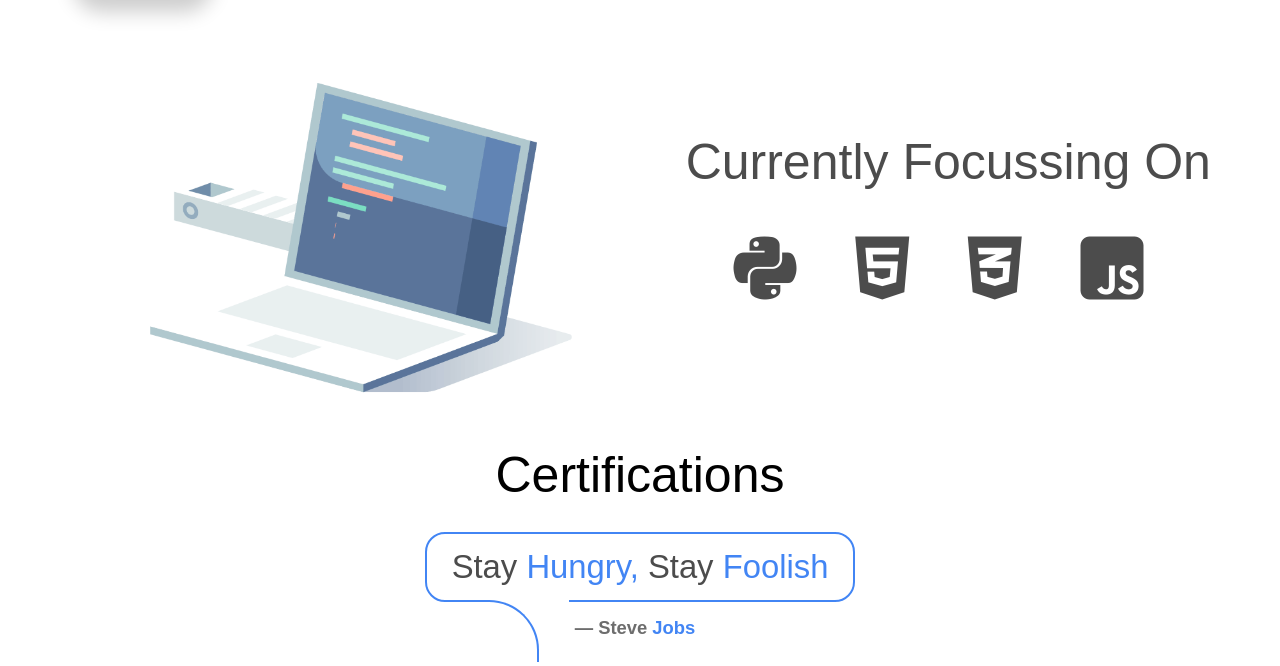
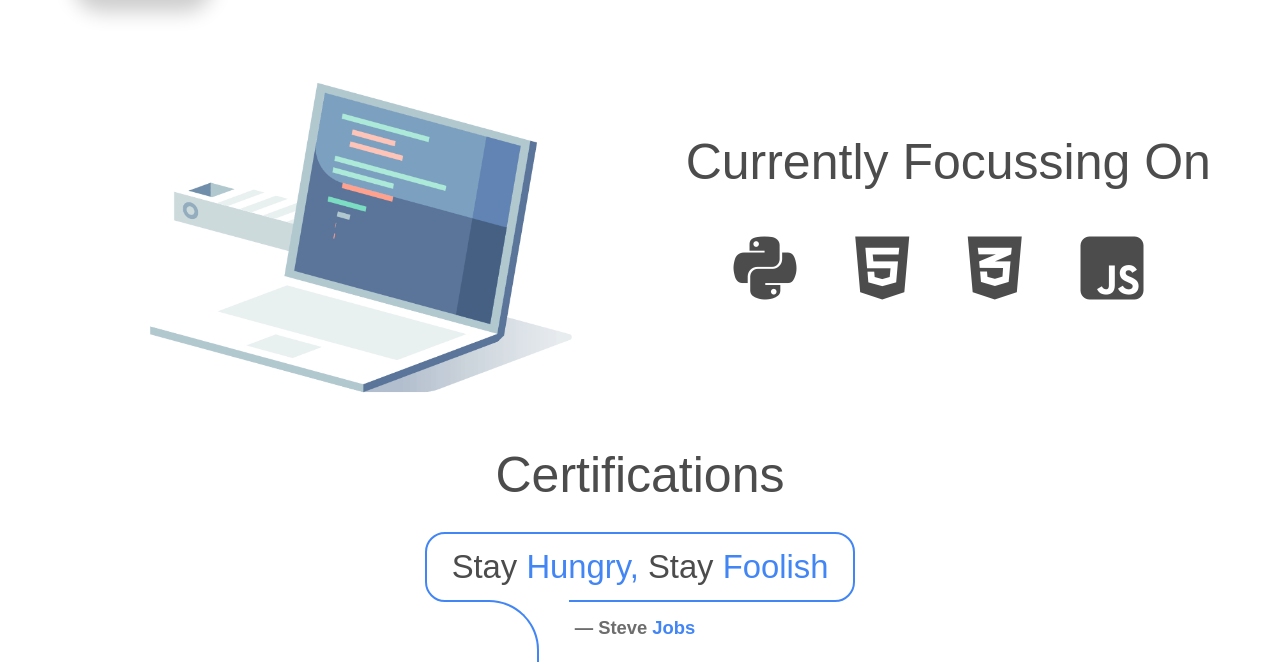
Before and after one commit to sohamderoy/sohamderoy.github.io, a PHP site: page / in a window 1280 px wide. Shown: the part 647-1313 px from the top of the page. Run offline with PHP 8.4, Linux system fonts and the light colour scheme; some libraries are stand-ins or nearby versions; some web fonts are replaced.

Commit message:
Update main.css

```diff
--- a/css/main.css
+++ b/css/main.css
@@ -159,7 +159,7 @@ p {
     font-size: 50px;
     padding: 1% 0% 0% 0%;
     text-align: center !important;
-    columns: #4c4c4c;
+    color: #4c4c4c;
 }
 .certificationbutton{
     background-color: #4285F4;
```
